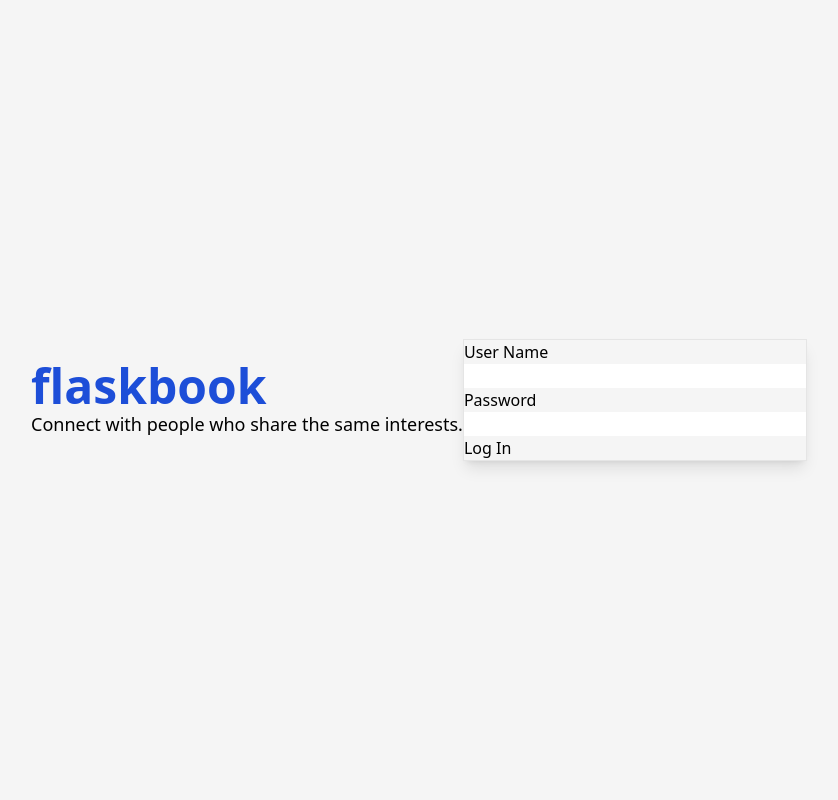
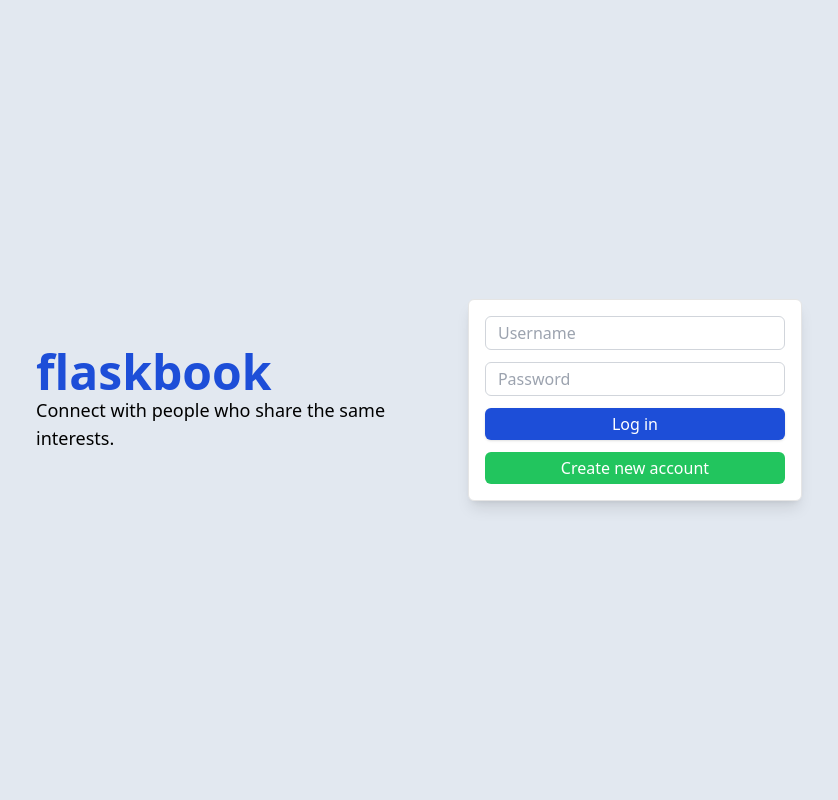
Before and after one commit to andrewphm/acs-1220-final-project, a Flask app: page /login in a window 1280 px wide. Shown: the whole page, without its empty margins (221-1059 px from the left). Run offline with Flask 2, Linux system fonts and the light colour scheme; parts of the project's set-up code (start-up, migrations or seed data) failed here and were passed over; some libraries are stand-ins or nearby versions.

Commit message:
Style the login and sign up pages

```diff
--- a/flaskbook_app/auth/forms.py
+++ b/flaskbook_app/auth/forms.py
@@ -6,12 +6,12 @@ from wtforms.validators import DataRequired, Length, ValidationError
 from flaskbook_app.extensions import db, bcrypt
 
 class SignUpForm(FlaskForm):
-    first_name = StringField('First name', validators=[DataRequired(),Length(min=3, max=50)])
-    last_name = StringField('Last name', validators=[DataRequired(), Length(min=1, max=50)])
+    first_name = StringField('First name', validators=[DataRequired(),Length(min=3, max=50)], render_kw={"placeholder": "First Name"})
+    last_name = StringField('Last name', validators=[DataRequired(), Length(min=1, max=50)], render_kw={"placeholder": "Last Name"})
     username = StringField('Username',
-        validators=[DataRequired(), Length(min=3, max=50)])
-    avatar = StringField('Avatar')
-    password = PasswordField('Password', validators=[DataRequired()])
+        validators=[DataRequired(), Length(min=3, max=50)], render_kw={"placeholder": "Username"})
+    avatar = StringField('Avatar', render_kw={"placeholder": "Add an avatar url"})
+    password = PasswordField('Password', validators=[DataRequired()], render_kw={"placeholder": "Password"})
     interests = SelectMultipleField('Interests', choices=[(interest.id, interest.name) for interest in Interest.query.all()], widget=widgets.ListWidget(prefix_label=False), option_widget=widgets.CheckboxInput(), coerce=int)
     submit = SubmitField('Sign Up')
 
@@ -26,8 +26,8 @@ class SignUpForm(FlaskForm):
 
 class LoginForm(FlaskForm):
     username = StringField('User Name',
-        validators=[DataRequired(), Length(min=3, max=50)])
-    password = PasswordField('Password', validators=[DataRequired()])
+        validators=[DataRequired(), Length(min=3, max=50)], render_kw={"placeholder": "Username"})
+    password = PasswordField('Password', validators=[DataRequired()], render_kw={"placeholder": "Password"})
     submit = SubmitField('Log In')
 
     def validate_username(self, username):
--- a/flaskbook_app/auth/routes.py
+++ b/flaskbook_app/auth/routes.py
@@ -42,8 +42,10 @@ def signup():
                 user_interest = UserInterest(user_id=user.id, interest_id=interest_id)
                 db.session.add(user_interest)
             db.session.commit()
+            flash('Account Created!', category='success')
+            login_user(user, remember=True)
+            return redirect(url_for('main.index'))
 
-            flash('Account Created!', category='success')
         else:
             flash('Account creation failed.', category='danger')
 
--- a/flaskbook_app/templates/login.html
+++ b/flaskbook_app/templates/login.html
@@ -7,24 +7,32 @@
     <title>Flaskbook - Login</title>
     <script src="https://cdn.tailwindcss.com"></script>
   </head>
-  <body class="bg-neutral-100">
+  <body class="bg-slate-200">
     <main class="min-h-screen w-screen flex items-center justify-center">
       <section>
         <h1 class="text-blue-700 text-5xl font-bold">flaskbook</h1>
-        <p class="text-lg">Connect with people who share the same interests.</p>
+        <p class="text-lg font-medium w-10/12">Connect with people who share the same interests.</p>
       </section>
-      <section class="shadow-lg border border-neutral-200">
-        <form method="POST" action="{{ url_for('auth.login') }}">
-          {{ form.hidden_tag() }}
-          <p>
-            {{ form.username.label }}<br />
-            {{ form.username(size=32) }}
-          </p>
-          <p>
-            {{ form.password.label }}<br />
-            {{ form.password(size=32) }}
-          </p>
-          <p>{{ form.submit() }}</p>
+      <section class="shadow-lg border rounded-md border-neutral-200 bg-white p-4">
+        <form
+          method="POST"
+          class="flex flex-col gap-y-3 w-[300px]"
+          action="{{ url_for('auth.login') }}"
+        >
+          {{ form.hidden_tag() }} {{ form.username(class="py-1 px-3 rounded-md border-gray-300
+          border") }} {{ form.password(class="py-1 px-3 border-gray-300 rounded-md border") }}
+
+          <button
+            type="submit"
+            class="bg-blue-700 shadow text-white font-medium py-1 px-3 rounded-md"
+          >
+            Log in
+          </button>
+
+          <a class="text-center text-white bg-green-500 rounded-md py-1 font-medium" href="/signup"
+            >Create new account</a
+          >
+
           {% for error in form.password.errors %}
           <span style="color: red">{{ error }}</span>
           {% endfor %} {% for error in form.username.errors %}
```
Also changed, not shown: flaskbook_app/templates/signup.html (+16 -42 lines), flaskbook_app/database.db.
